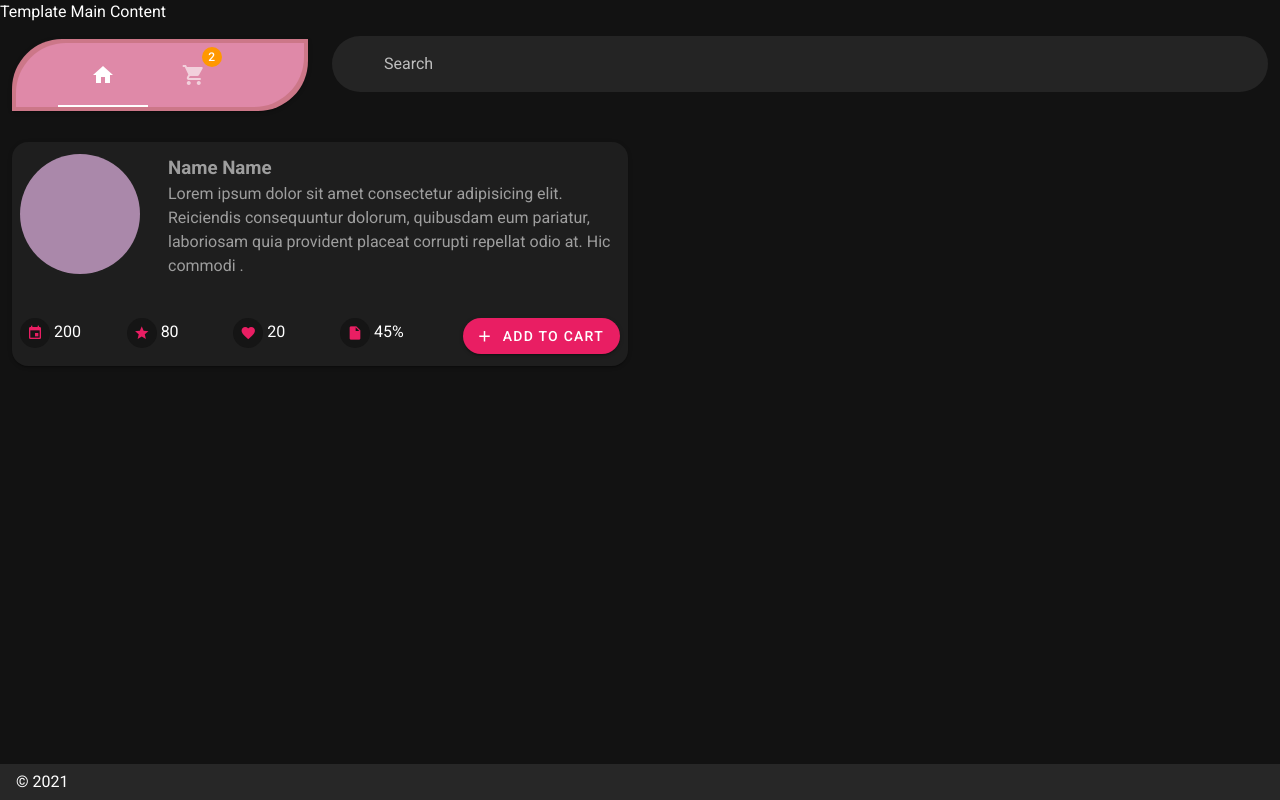
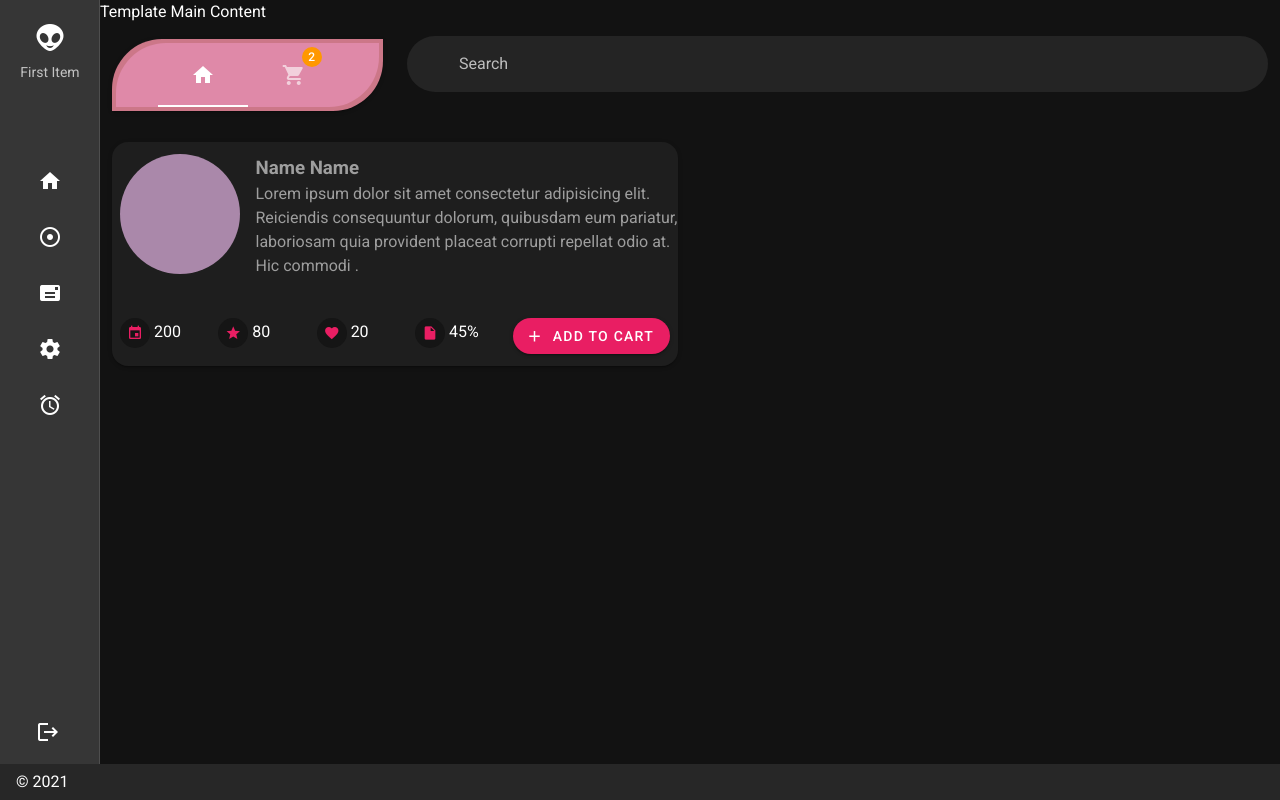
Before and after one commit to DaniloParkour/github-users, a Nuxt app: page / in a window 1280 px wide. Built offline with nearby package versions, Linux system fonts and the light colour scheme.

Commit message:
Navigation Side Bar

```diff
--- /dev/null
+++ b/components/NavigateBar.vue
@@ -0,0 +1,57 @@
+<template>
+  <nav>
+    <v-navigation-drawer v-model="drawer" dark app mini-variant mini-variant-width="100">
+      <v-list>
+        <v-list-item class="mb-12">
+          <v-list-item-content>
+            <v-icon class="mb-2" large>mdi-alien</v-icon>
+              <v-list-item-subtitle align="center">First Item</v-list-item-subtitle>
+            </v-list-item-content>
+          </v-list-item>
+        </v-list>
+        <v-list flat>
+          <v-list-item router to="/">
+            <v-list-item-content>
+              <v-icon class="mb-2">mdi-home</v-icon>
+            </v-list-item-content>
+          </v-list-item>
+          <v-list-item router to="/">
+            <v-list-item-content>
+              <v-icon class="mb-2">mdi-adjust</v-icon>
+            </v-list-item-content>
+          </v-list-item>
+          <v-list-item router to="/">
+            <v-list-item-content>
+              <v-icon class="mb-2">mdi-mail</v-icon>
+            </v-list-item-content>
+          </v-list-item>
+          <v-list-item router to="/">
+            <v-list-item-content>
+              <v-icon class="mb-2">mdi-cog</v-icon>
+            </v-list-item-content>
+          </v-list-item>
+          <v-list-item router to="/">
+            <v-list-item-content>
+              <v-icon class="mb-2">mdi-alarm</v-icon>
+            </v-list-item-content>
+          </v-list-item>
+        </v-list>
+        <v-list style="position: absolute; bottom:0" class="ml-3" flat>
+          <v-list-item router to="/">
+            <v-list-item-action>
+              <v-icon right>mdi-logout</v-icon>
+            </v-list-item-action>
+          </v-list-item>
+        </v-list>
+      </v-navigation-drawer>
+    </nav>
+</template>
+
+<script lang="ts">
+import Vue from 'vue'
+export default Vue.extend({
+  data: () =>({
+        drawer: true
+    })
+})
+</script>
--- a/pages/index.vue
+++ b/pages/index.vue
@@ -1,5 +1,6 @@
 <template>
   <v-container fluid>
+    <NavigateBar />
     <v-row justify="left" align="center">
       <v-col cols="3">
         <v-card class="mb-2 pa-1 twoRoundedVertices" color="#CC7788">
```
